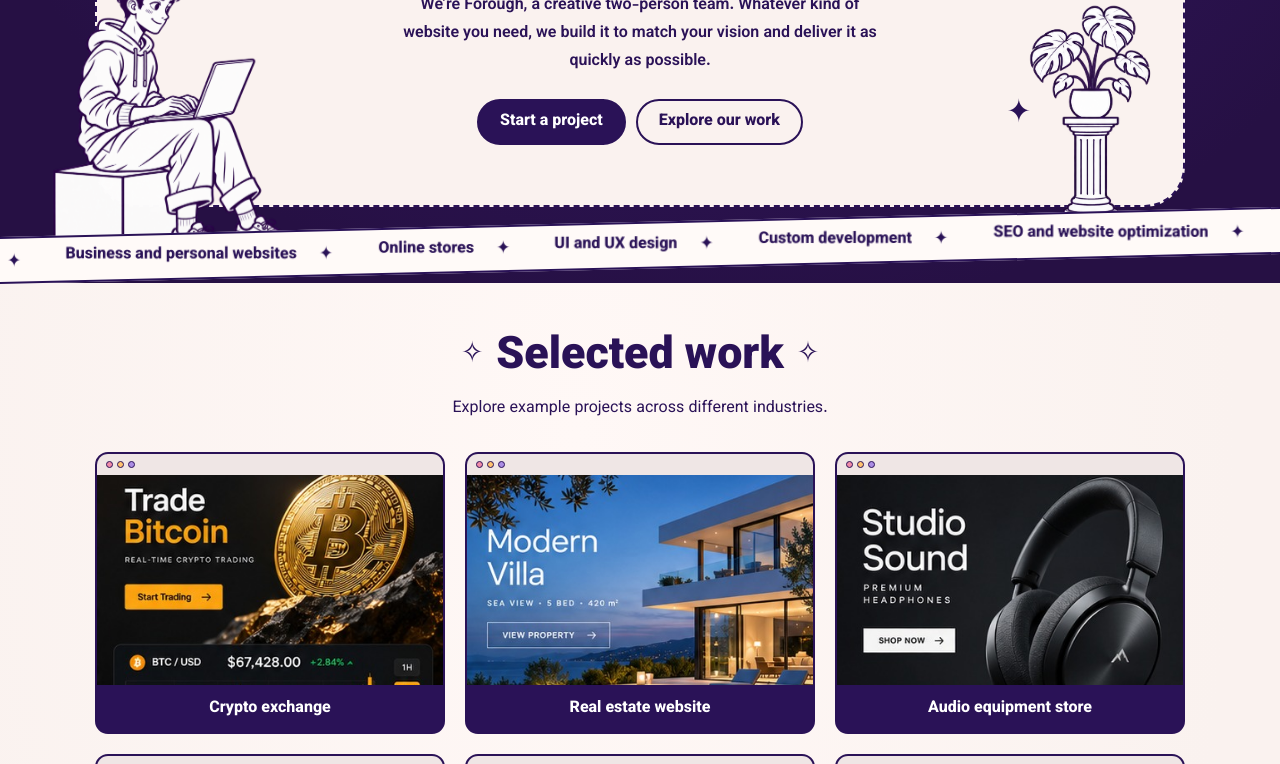
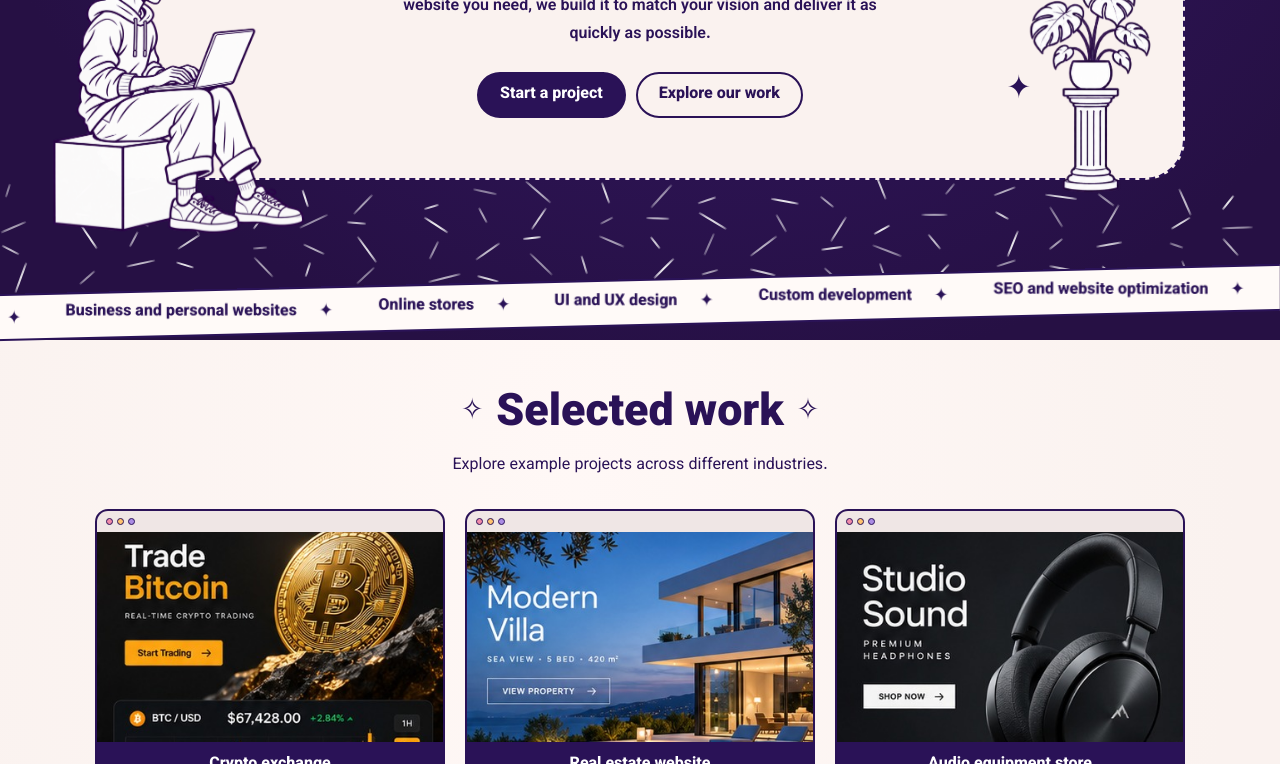
Before and after one commit to 2designer4web-ui/forough, a plain HTML site: page english.html in a window 1280 px wide. Shown: the part 396-1160 px from the top of the page. Drawn offline with Linux system fonts and the light colour scheme.

Commit message:
Move the white animated strokes below the hero panel

```diff
--- a/main.js
+++ b/main.js
@@ -24,36 +24,40 @@ document.title = content.brand + translate(' | استودیو طراحی و تو
 const strokes = document.createElement('div');
 strokes.className = 'hero-strokes';
 strokes.setAttribute('aria-hidden', 'true');
-for (const [x, y, length, tilt] of [
-  [4, 38, 29, -13], [13, 65, 18, 18], [22, 26, 34, 11],
-  [30, 73, 23, -8], [39, 47, 36, -16], [48, 22, 19, 14],
-  [53, 76, 31, 12], [61, 43, 27, -10], [71, 24, 16, 17],
-  [77, 66, 32, -13], [88, 34, 21, 8]
-]) {
+for (let index = 0; index < 88; index++) {
+  const column = index % 22;
+  const row = Math.floor(index / 22);
   const stroke = document.createElement('span');
-  stroke.style.setProperty('--x', x + '%');
-  stroke.style.setProperty('--y', y + '%');
-  stroke.style.setProperty('--length', length + 'px');
-  stroke.style.setProperty('--tilt', tilt + 'deg');
+  stroke.style.setProperty('--x', (column * 4.5 + (index * 13 % 19) / 10) + '%');
+  stroke.style.setProperty('--y', (row * 24 + 8 + index * 17 % 15) + '%');
+  stroke.style.setProperty('--length', (1.1 + (index * 7 % 16) / 10) + 'vw');
+  stroke.style.setProperty('--tilt', (index * 29 % 147 - 73) + 'deg');
+  stroke.style.setProperty('--stroke-opacity', .48 + (index * 3 % 8) * .06);
+  stroke.style.setProperty('--drift-duration', (1.9 + index % 6 * .28) + 's');
+  stroke.style.setProperty('--drift-delay', -(index % 11 * .19) + 's');
   strokes.append(stroke);
 }
-get('tagline').after(strokes);
+document.querySelector('.hero-frame').after(strokes);
 
 const allowPointerMotion = matchMedia('(hover: hover) and (pointer: fine) and (prefers-reduced-motion: no-preference)');
-const heroPaper = strokes.closest('.hero-paper');
-heroPaper.addEventListener('pointermove', (event) => {
+const hero = strokes.closest('.hero');
+hero.addEventListener('pointermove', (event) => {
   if (!allowPointerMotion.matches || event.pointerType !== 'mouse') return;
   const bounds = strokes.getBoundingClientRect();
-  for (const stroke of strokes.children) {
-    const x = bounds.left + stroke.offsetLeft + stroke.offsetWidth / 2 - event.clientX;
-    const y = bounds.top + stroke.offsetTop - event.clientY;
+  const positions = Array.from(strokes.children, (stroke) => ({
+    stroke, left: stroke.offsetLeft, top: stroke.offsetTop, width: stroke.offsetWidth
+  }));
+  for (const { stroke, left, top, width } of positions) {
+    if (!width) continue;
+    const x = bounds.left + left + width / 2 - event.clientX;
+    const y = bounds.top + top - event.clientY;
     const distance = Math.hypot(x, y);
-    const force = Math.max(0, 1 - distance / 72) * 27;
+    const force = Math.max(0, 1 - distance / 100) * 38;
     stroke.style.setProperty('--push-x', (distance ? x / distance * force : 0) + 'px');
     stroke.style.setProperty('--push-y', (distance ? y / distance * force : force) + 'px');
   }
 });
-heroPaper.addEventListener('pointerleave', () => {
+hero.addEventListener('pointerleave', () => {
   for (const stroke of strokes.children) {
     stroke.style.removeProperty('--push-x');
     stroke.style.removeProperty('--push-y');
--- a/style.css
+++ b/style.css
@@ -31,25 +31,25 @@ h2{font-size:clamp(1.7rem,3.5vw,2.8rem)}
 .button.light,.button.outline{background:var(--paper);color:var(--ink)}
 .button.light{border-color:var(--paper)}
 .button.outline:hover,.button.light:hover{background:var(--lavender)}
-.hero{position:relative;padding:2rem 0 4.75rem}
-.hero-frame{position:relative}
+.hero{position:relative;padding:2rem 0 10rem}
+.hero-frame{position:relative;z-index:2}
 .paper{background:var(--paper);color:var(--ink);border:2px dashed var(--ink);border-radius:2.5rem}
 .hero-paper{position:relative;text-align:center;padding:2rem clamp(8rem,16vw,13rem) 3.75rem;animation:arrive .65s ease-out both}
 .eyebrow{font-weight:800;margin-bottom:.55rem}
-.hero-strokes{position:relative;width:min(100%,19rem);height:1.4rem;margin:-.25rem auto .55rem;pointer-events:none}
+.hero-strokes{position:absolute;inset:auto 0 3.55rem;height:6.45rem;pointer-events:none}
 .hero-strokes span{
   position:absolute;
   left:var(--x);
   top:var(--y);
-  width:var(--length);
+  width:clamp(9px,var(--length),38px);
   height:2px;
   border-radius:100%;
-  background:#7246a8;
-  opacity:.68;
+  background:#fff;
+  opacity:var(--stroke-opacity);
   transform:translate(var(--push-x,0px),var(--push-y,0px)) rotate(var(--tilt));
-  transition:transform .28s ease-out;
+  animation:stroke-drift var(--drift-duration) ease-in-out var(--drift-delay) infinite alternate;
+  transition:transform .25s ease-out;
 }
-.hero-strokes span:nth-child(3n){background:#dc719e}
 .hero-description{max-width:31rem;margin:1rem auto 0;font-weight:600}
 .actions{display:flex;justify-content:center;gap:.65rem;margin-top:1.4rem;flex-wrap:wrap}
 .hero-art{position:absolute;pointer-events:none;animation:float 5s ease-in-out infinite}
@@ -147,11 +147,14 @@ form{gap:.8rem;margin-top:.8rem}
 input,textarea{min-width:0;padding:.55rem .7rem;border:1px solid #907bb0;border-radius:.6rem;background:#fff;color:var(--ink)}
 @keyframes marquee{to{transform:translateX(-50%)}}
 @keyframes float{50%{transform:translateY(-8px)}}
+@keyframes stroke-drift{from{translate:-2px -2px}to{translate:2px 3px}}
 @keyframes arrive{from{opacity:0;transform:translateY(12px)}to{opacity:1;transform:translateY(0)}}
 @media(max-width:740px){
   .nav{padding:.75rem 0;flex-wrap:wrap}
   .nav nav{order:3;width:100%;justify-content:center;flex-wrap:wrap}
-  .hero{padding-top:1rem;padding-bottom:4.4rem}
+  .hero{padding-top:1rem;padding-bottom:8rem}
+  .hero-strokes{bottom:3.1rem;height:4.9rem}
+  .hero-strokes span:nth-child(even){display:none}
   .hero-paper{padding:1.8rem .75rem clamp(5rem,14vw,7rem)}
   .hero-art{max-width:100px}.person{bottom:-5%;left:0}.plant{right:4%}
   .spark{display:none}
```
